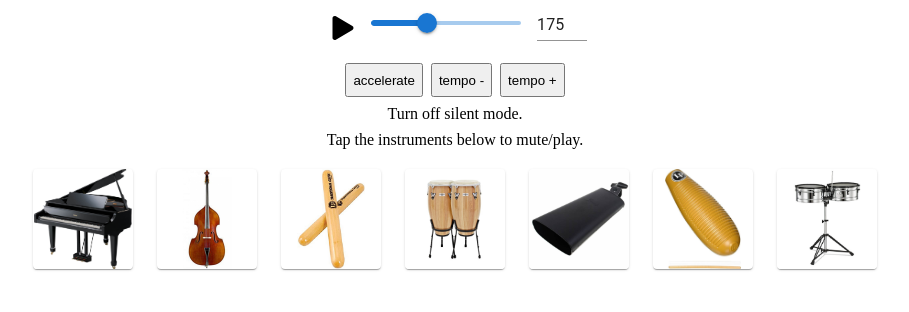
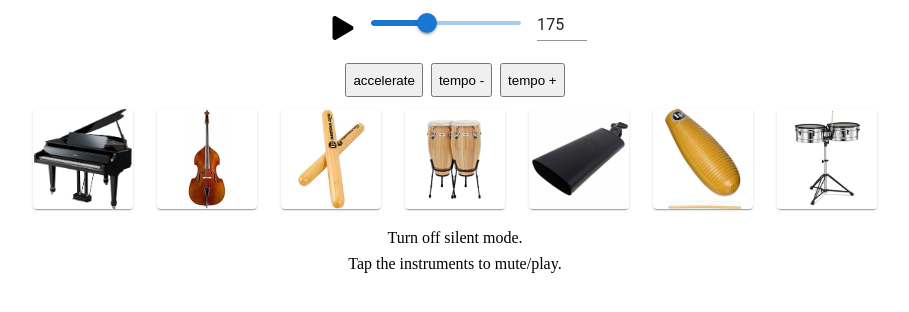
Before and after one commit to simonbytez/chordfinder, a Next.js app: page /salsa in a window 1280 px wide. Shown: the top 312 px of the page, without its empty margins (185-1094 px from the left). Built offline with nearby package versions, Linux system fonts and the light colour scheme; no server answers.

Commit message:
help messages ui tweak

```diff
--- a/src/salsa/components/Main.js
+++ b/src/salsa/components/Main.js
@@ -13,5 +13,7 @@ export default function Main() {
   return <>
     <Header />
     <Instruments />
+    <div style={{textAlign: 'center', margin: 8}}>Turn off silent mode.</div>
+    <div style={{textAlign: 'center', margin: 8}}>Tap the instruments to mute/play.</div>
   </>
 }
--- a/src/salsa/components/TopToolbar.js
+++ b/src/salsa/components/TopToolbar.js
@@ -68,8 +68,6 @@ export function TopToolbar(props) {
           <Actions />
         </div>
       </div>
-      <div style={{textAlign: 'center', margin: 8}}>Turn off silent mode.</div>
-      <div style={{textAlign: 'center', margin: 8}}>Tap the instruments below to mute/play.</div>
     </>
   );
 }
```
